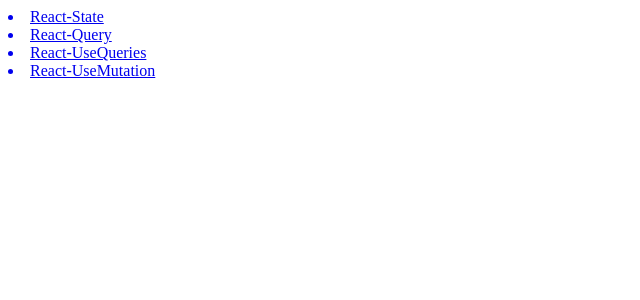
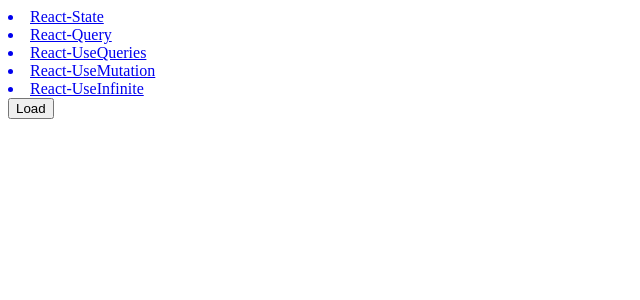
Before and after one commit to YHJ96/react-query-practice, a React (Create React App) app: page /infinite in a window 1280 px wide. Shown: the top 300 px of the page, without its empty margins (0-640 px from the left). Built offline with nearby package versions, Linux system fonts and the light colour scheme; data requests are answered from the project's data file.

Commit message:
feat: ReactUseInfiniteQuery 확인 완료

```diff
--- a/src/App.jsx
+++ b/src/App.jsx
@@ -4,6 +4,7 @@
 import ReactQueryDetail from './pages/ReactQueryDetail';
 import ReactUseQueries from './pages/ReactUseQueries';
 import ReactUseMutation from './pages/ReactUseMutation';
+import ReactUseInfiniteQuery from './pages/ReactUseInfiniteQuery';
 import { Routes, Route, Link } from 'react-router-dom';
 
 function App() {
@@ -21,12 +22,17 @@
       <Link to="/mutation">
         <li>React-UseMutation</li>
       </Link>
+      <Link to="/infinite">
+        <li>React-UseInfinite</li>
+      </Link>
+
       <Routes>
         <Route path="/" element={<ReactState />} />
         <Route path="/queries" element={<ReactUseQueries />} />
         <Route path="/mutation" element={<ReactUseMutation />} />
         <Route path="/query" element={<ReactQuery />} />
         <Route path="/query/:id" element={<ReactQueryDetail />} />
+        <Route path="/infinite" element={<ReactUseInfiniteQuery />} />
       </Routes>
     </React.Fragment>
   );
--- /dev/null
+++ b/src/pages/ReactUseInfiniteQuery.jsx
@@ -0,0 +1,44 @@
+import React from 'react';
+import axios from 'axios';
+import { useInfiniteQuery } from '@tanstack/react-query';
+
+const fetchAnimals = async ({ pageParam = 1 }) => {
+  const response = await axios.get(`/animal/${pageParam}`);
+  return response;
+};
+
+// 인피니티 쿼리 확인 완료
+// 무한스크롤 만들기 도전해보기
+
+function ReactUseInfiniteQuery() {
+  const {
+    data,
+    isLoading,
+    isError,
+    error,
+    hasNextPage,
+    fetchNextPage,
+    isFetching,
+    isFetchingNextPage,
+  } = useInfiniteQuery(['pageAnimals'], fetchAnimals, {
+    getNextPageParam: (_lastPage, pages) => {
+      if (pages.length < 3) return pages.length + 1;
+      return undefined;
+    },
+  });
+  console.log(data);
+
+  if (isLoading) return <div>Loding...</div>;
+  if (isError) return <div>{error.message}</div>;
+
+  return (
+    <React.Fragment>
+      <button disabled={!hasNextPage} onClick={fetchNextPage}>
+        Load
+      </button>
+      {isFetching && !isFetchingNextPage ? <div>'Load...'</div> : null}
+    </React.Fragment>
+  );
+}
+
+export default ReactUseInfiniteQuery;
```
